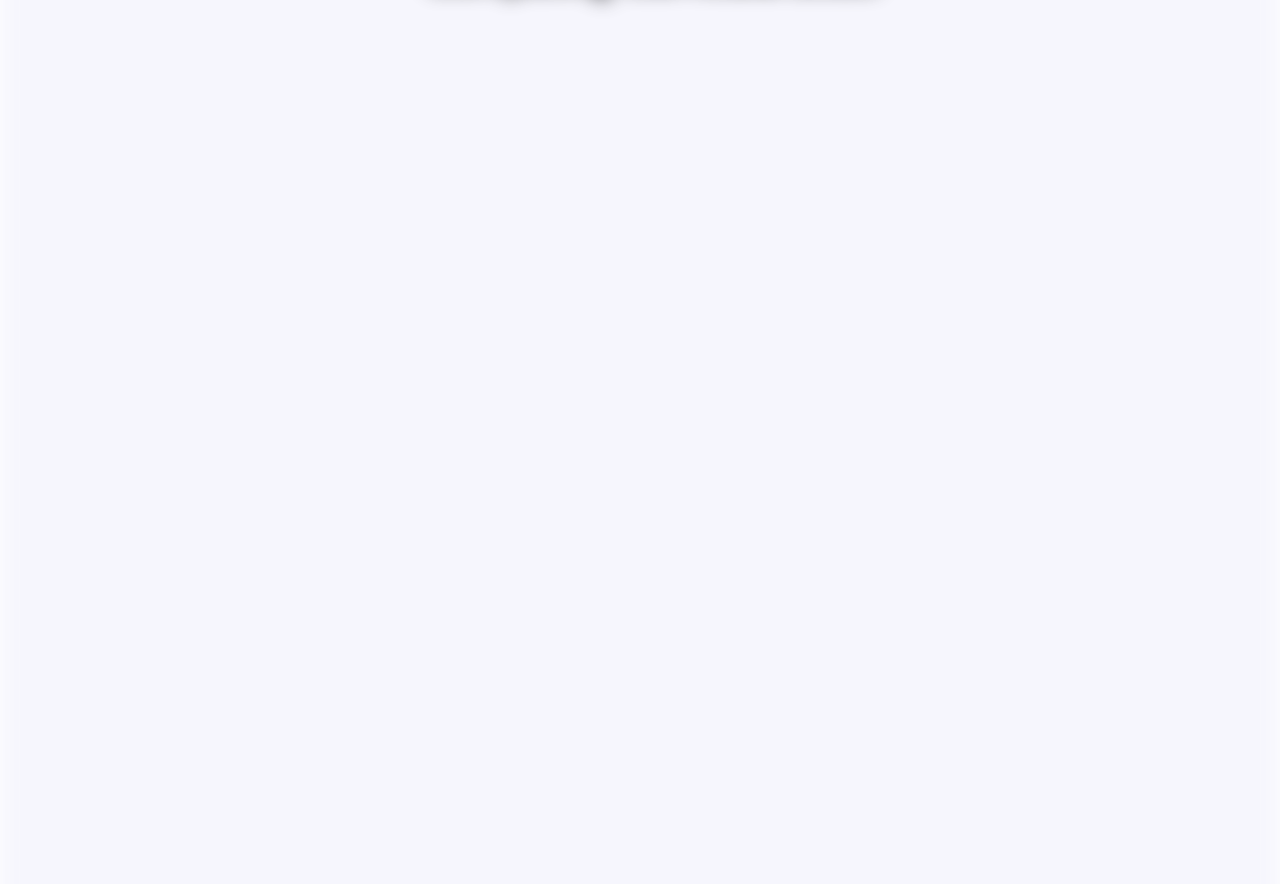
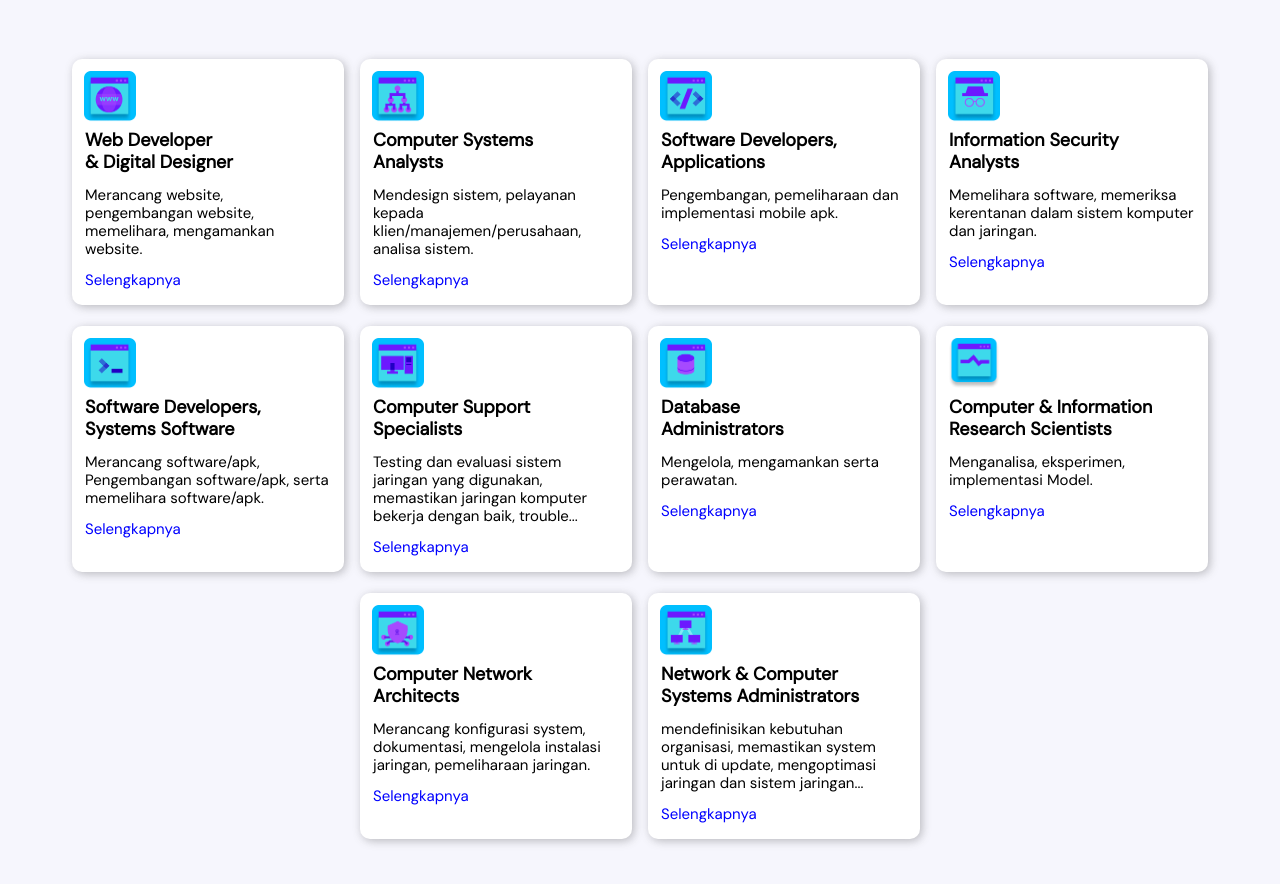
Before and after one commit to Jose-Rafaels/Career-Paths, a React (Create React App) app: page / in a window 1280 px wide. Shown: the part 988-1872 px from the top of the page. Built offline with nearby package versions, Linux system fonts and the light colour scheme.

Commit message:
add jobs category section

```diff
--- a/src/components/Job Section/Index.jsx
+++ b/src/components/Job Section/Index.jsx
@@ -1,15 +1,167 @@
 import React from "react";
 import "./Styles.css";
+import webdev from "../../assets/Images/webdev.png";
+import compsyst from "../../assets/Images/compsyst.png";
+import sofdev from "../../assets/Images/softdev.png";
+import infsec from "../../assets/Images/infsec.png";
+import systsoft from "../../assets/Images/syssoft.png";
+import compsup from "../../assets/Images/compsup.png";
+import dba from "../../assets/Images/dba.png";
+import comptinf from "../../assets/Images/comptinf.png";
+import compnet from "../../assets/Images/compnet.png";
+import netcomp from "../../assets/Images/netcomp.png";
 
 const JobSection = () => {
   return (
     <div className="job-section">
-      <div className="job-section-title">
-        <p className="title">
-          10 Kategori Pekerjaan Berdasarkan
-          <br />
-          Computing Curriculla 2020
-        </p>
+      <p className="title">
+        10 Kategori Pekerjaan Berdasarkan
+        <br />
+        Computing Curriculla 2020
+      </p>
+      <div className="job-category1">
+        <div className="job-category-card">
+          <div className="job-icon">
+            <img className="job-icon" src={webdev} alt={webdev} />
+          </div>
+          <p className="job-title">
+            Web Developer <br />& Digital Designer
+          </p>
+          <p className="job-description">
+            Merancang website, pengembangan website, memelihara, mengamankan
+            website.
+          </p>
+          <p className="more">Selengkapnya</p>
+        </div>
+        <div className="job-category-card">
+          <div className="job-icon">
+            <img className="job-icon" src={compsyst} alt={compsyst} />
+          </div>
+          <p className="job-title">
+            Computer Systems <br />
+            Analysts
+          </p>
+          <p className="job-description">
+            Mendesign sistem, pelayanan kepada klien/manajemen/perusahaan,
+            analisa sistem.
+          </p>
+          <p className="more">Selengkapnya</p>
+        </div>
+        <div className="job-category-card">
+          <div className="job-icon">
+            <img className="job-icon" src={sofdev} alt={sofdev} />
+          </div>
+          <p className="job-title">
+            Software Developers, <br />
+            Applications
+          </p>
+          <p className="job-description">
+            Pengembangan, pemeliharaan dan implementasi mobile apk.
+          </p>
+          <p className="more">Selengkapnya</p>
+        </div>
+        <div className="job-category-card">
+          <div className="job-icon">
+            <img className="job-icon" src={infsec} alt={infsec} />
+          </div>
+          <p className="job-title">
+            Information Security <br />
+            Analysts
+          </p>
+          <p className="job-description">
+            Memelihara software, memeriksa kerentanan dalam sistem komputer dan
+            jaringan.
+          </p>
+          <p className="more">Selengkapnya</p>
+        </div>
+      </div>
+
+      <div className="job-category2">
+        <div className="job-category-card">
+          <div className="job-icon">
+            <img className="job-icon" src={systsoft} alt={systsoft} />
+          </div>
+          <p className="job-title">
+            Software Developers, <br />
+            Systems Software
+          </p>
+          <p className="job-description">
+            Merancang software/apk, Pengembangan software/apk, serta memelihara
+            software/apk.
+          </p>
+          <p className="more">Selengkapnya</p>
+        </div>
+        <div className="job-category-card">
+          <div className="job-icon">
+            <img className="job-icon" src={compsup} alt={compsup} />
+          </div>
+          <p className="job-title">
+            Computer Support <br />
+            Specialists
+          </p>
+          <p className="job-description">
+            Testing dan evaluasi sistem jaringan yang digunakan, memastikan
+            jaringan komputer bekerja dengan baik, trouble...
+          </p>
+          <p className="more">Selengkapnya</p>
+        </div>
+        <div className="job-category-card">
+          <div className="job-icon">
+            <img className="job-icon" src={dba} alt={dba} />
+          </div>
+          <p className="job-title">
+            Database <br />
+            Administrators
+          </p>
+          <p className="job-description">
+            Mengelola, mengamankan serta perawatan.
+          </p>
+          <p className="more">Selengkapnya</p>
+        </div>
+        <div className="job-category-card">
+          <div className="job-icon">
+            <img className="job-icon" src={comptinf} alt={comptinf} />
+          </div>
+          <p className="job-title">
+            Computer & Information <br />
+            Research Scientists
+          </p>
+          <p className="job-description">
+            Menganalisa, eksperimen, implementasi Model.
+          </p>
+          <p className="more">Selengkapnya</p>
+        </div>
+      </div>
+
+      <div className="job-category3">
+        <div className="job-category-card">
+          <div className="job-icon">
+            <img className="job-icon" src={compnet} alt={compnet} />
+          </div>
+          <p className="job-title">
+            Computer Network <br />
+            Architects
+          </p>
+          <p className="job-description">
+            Merancang konfigurasi system, dokumentasi, mengelola instalasi
+            jaringan, pemeliharaan jaringan.
+          </p>
+          <p className="more">Selengkapnya</p>
+        </div>
+        <div className="job-category-card">
+          <div className="job-icon">
+            <img className="job-icon" src={netcomp} alt={netcomp} />
+          </div>
+          <p className="job-title">
+            Network & Computer <br />
+            Systems Administrators
+          </p>
+          <p className="job-description">
+            mendefinisikan kebutuhan organisasi, memastikan system untuk di
+            update, mengoptimasi jaringan dan sistem jaringan...
+          </p>
+          <p className="more">Selengkapnya</p>
+        </div>
       </div>
     </div>
   );
--- a/src/components/Job Section/Styles.css
+++ b/src/components/Job Section/Styles.css
@@ -1,14 +1,10 @@
 .job-section {
   padding-top: 8rem;
-  display: flex;
   font-family: "DM Sans", sans-serif;
   background-color: rgba(230, 230, 250, 0.37);
-  filter: blur(10px);
   position: absolute;
   width: 100%;
   height: 1125px;
-  left: 0px;
-  z-index: -1;
 }
 
 .title {
@@ -23,3 +19,63 @@
   line-height: 44px;
   text-align: center;
 }
+
+.job-category1 {
+  margin-top: 140px;
+  justify-content: center;
+  display: flex;
+}
+
+.job-category2 {
+  margin-top: 5px;
+  justify-content: center;
+  display: flex;
+}
+
+.job-category3 {
+  margin-top: 5px;
+  justify-content: center;
+  display: flex;
+}
+
+.job-category-card {
+  width: 272px;
+  height: 246px;
+  margin: 8px;
+  background: #ffffff;
+  box-shadow: 2px 2px 10px rgba(0, 0, 0, 0.25);
+  border-radius: 10px;
+}
+
+.job-icon {
+  width: 52px;
+  height: 51px;
+  margin: 6px;
+}
+
+.job-title {
+  font-style: normal;
+  font-weight: bold;
+  font-size: 18px;
+  line-height: 22px;
+  color: #000000;
+  margin: 13px;
+}
+
+.job-description {
+  font-style: normal;
+  font-weight: semi-bold;
+  font-size: 15px;
+  line-height: 18px;
+  color: #000000;
+  margin: 13px;
+}
+
+.more {
+  font-style: normal;
+  font-weight: 400;
+  font-size: 15px;
+  line-height: 18px;
+  color: var(--blue);
+  margin: 13px;
+}
```
Also changed, not shown: src/App.jsx (renamed from src/App.js), src/index.jsx (renamed from src/index.js), src/reportWebVitals.jsx (renamed from src/reportWebVitals.js), src/setupTests.jsx (renamed from src/setupTests.js).
